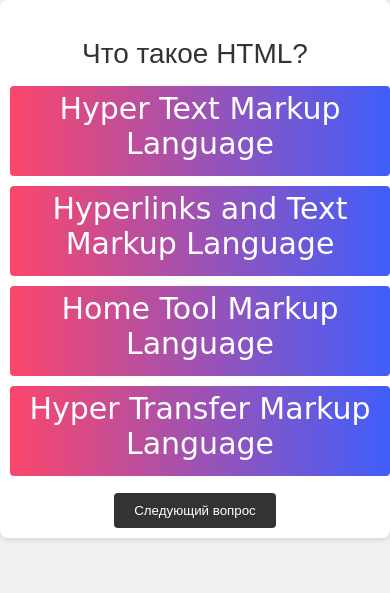
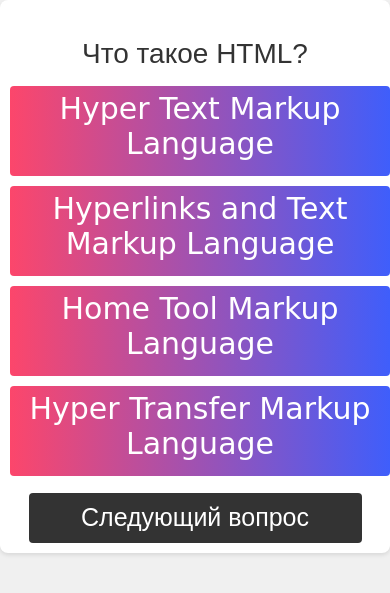
Before and after one commit to grand3680/fictitiousSchool, a website built with Vite: page src/index.html in a window 390 px wide. Shown: the part 215-808 px from the top of the page. Built offline with nearby package versions, Linux system fonts and the light colour scheme.

Commit message:
add dist

```diff
--- a/src/style.css
+++ b/src/style.css
@@ -32,6 +32,7 @@
   list-style-type: none;
   padding: 0;
 }
+
 
 #options-list li {
   font-family: cursive;
@@ -107,6 +108,9 @@
   }
 
   #next-button {
+      width: 90%;
+      height: 50px;
+      font-size: 25px;
       margin-top: 1px;
   }
 }
--- a/vite.config.ts
+++ b/vite.config.ts
@@ -1,6 +1,7 @@
 import { defineConfig } from "vite";
 import commonjs from "vite-plugin-commonjs";
 import { viteSingleFile } from "vite-plugin-singlefile";
+
 
 export default defineConfig({
   base: './',
```
